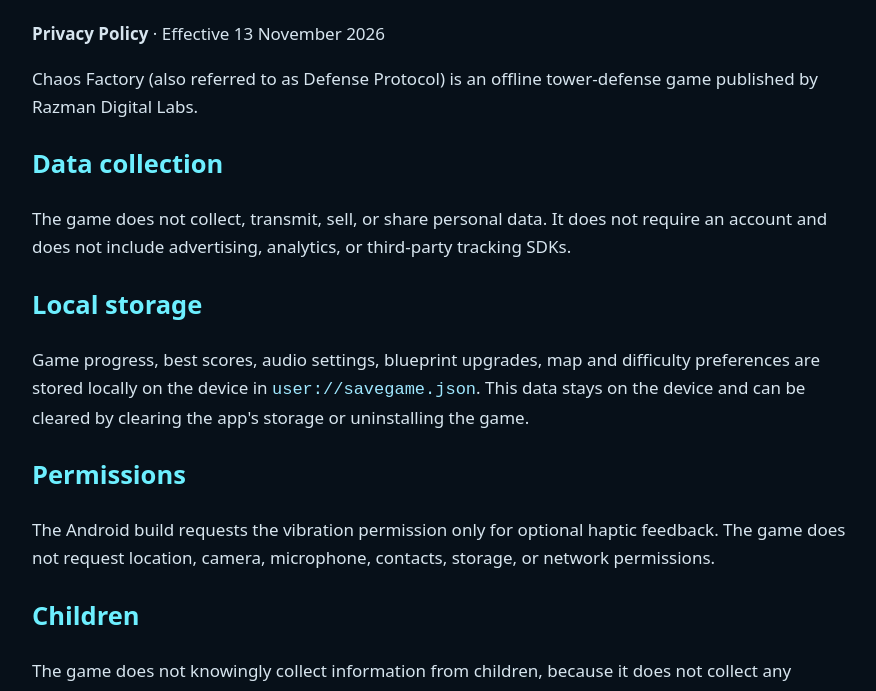
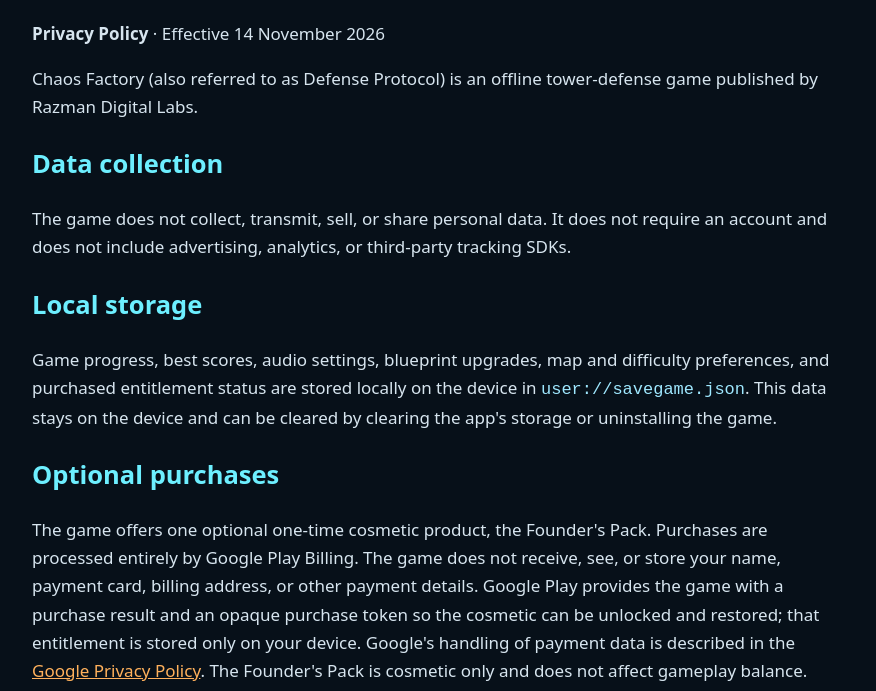
Before and after one commit to razmanzainal-source/chaos-factory-privacy, a plain HTML site: page index.html in a window 1280 px wide. Shown: the part 99-790 px from the top of the page, without its empty margins (198-1074 px from the left). Drawn offline with Linux system fonts and the light colour scheme.

Commit message:
Disclose Google Play Billing purchases

```diff
--- a/index.html
+++ b/index.html
@@ -13,16 +13,18 @@
 </head>
 <body>
   <h1>Chaos Factory / Defense Protocol</h1>
-  <p><strong>Privacy Policy</strong> · Effective 13 November 2026</p>
+  <p><strong>Privacy Policy</strong> · Effective 14 November 2026</p>
   <p>Chaos Factory (also referred to as Defense Protocol) is an offline tower-defense game published by Razman Digital Labs.</p>
   <h2>Data collection</h2>
   <p>The game does not collect, transmit, sell, or share personal data. It does not require an account and does not include advertising, analytics, or third-party tracking SDKs.</p>
   <h2>Local storage</h2>
-  <p>Game progress, best scores, audio settings, blueprint upgrades, map and difficulty preferences are stored locally on the device in <code>user://savegame.json</code>. This data stays on the device and can be cleared by clearing the app's storage or uninstalling the game.</p>
+  <p>Game progress, best scores, audio settings, blueprint upgrades, map and difficulty preferences, and purchased entitlement status are stored locally on the device in <code>user://savegame.json</code>. This data stays on the device and can be cleared by clearing the app's storage or uninstalling the game.</p>
+  <h2>Optional purchases</h2>
+  <p>The game offers one optional one-time cosmetic product, the Founder's Pack. Purchases are processed entirely by Google Play Billing. The game does not receive, see, or store your name, payment card, billing address, or other payment details. Google Play provides the game with a purchase result and an opaque purchase token so the cosmetic can be unlocked and restored; that entitlement is stored only on your device. Google's handling of payment data is described in the <a href="https://policies.google.com/privacy">Google Privacy Policy</a>. The Founder's Pack is cosmetic only and does not affect gameplay balance.</p>
   <h2>Permissions</h2>
-  <p>The Android build requests the vibration permission only for optional haptic feedback. The game does not request location, camera, microphone, contacts, storage, or network permissions.</p>
+  <p>The Android build requests the vibration permission for optional haptic feedback and the internet permission solely for Google Play Billing. The game does not request location, camera, microphone, contacts, or storage permissions, and does not send gameplay data over the network.</p>
   <h2>Children</h2>
-  <p>The game does not knowingly collect information from children, because it does not collect any personal information at all.</p>
+  <p>The game does not knowingly collect information from children, because it does not collect any personal information at all. Purchases require the device's Google Play account and its normal parental controls.</p>
   <h2>Contact</h2>
   <p>Questions about this policy: <a href="mailto:razman.zainal.a@gmail.com">razman.zainal.a@gmail.com</a>.</p>
 </body>
```
